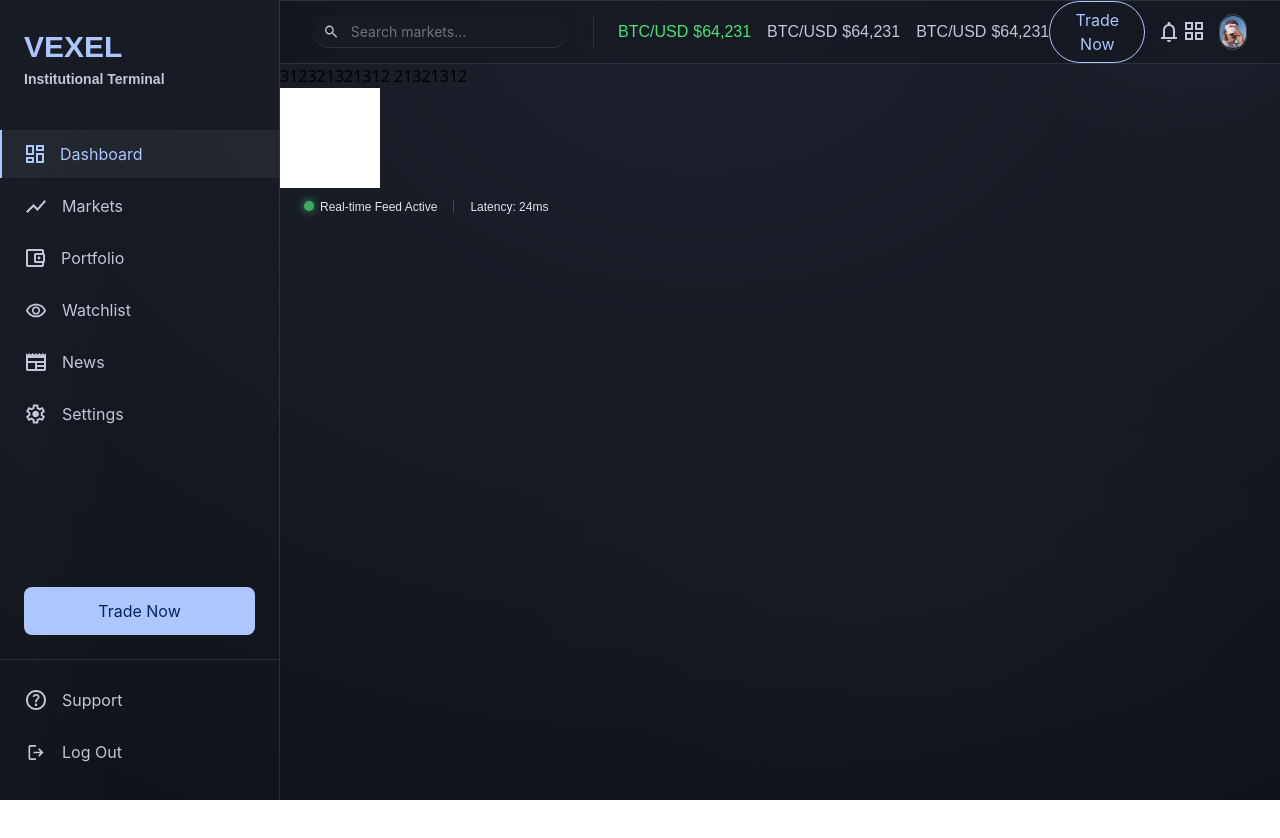
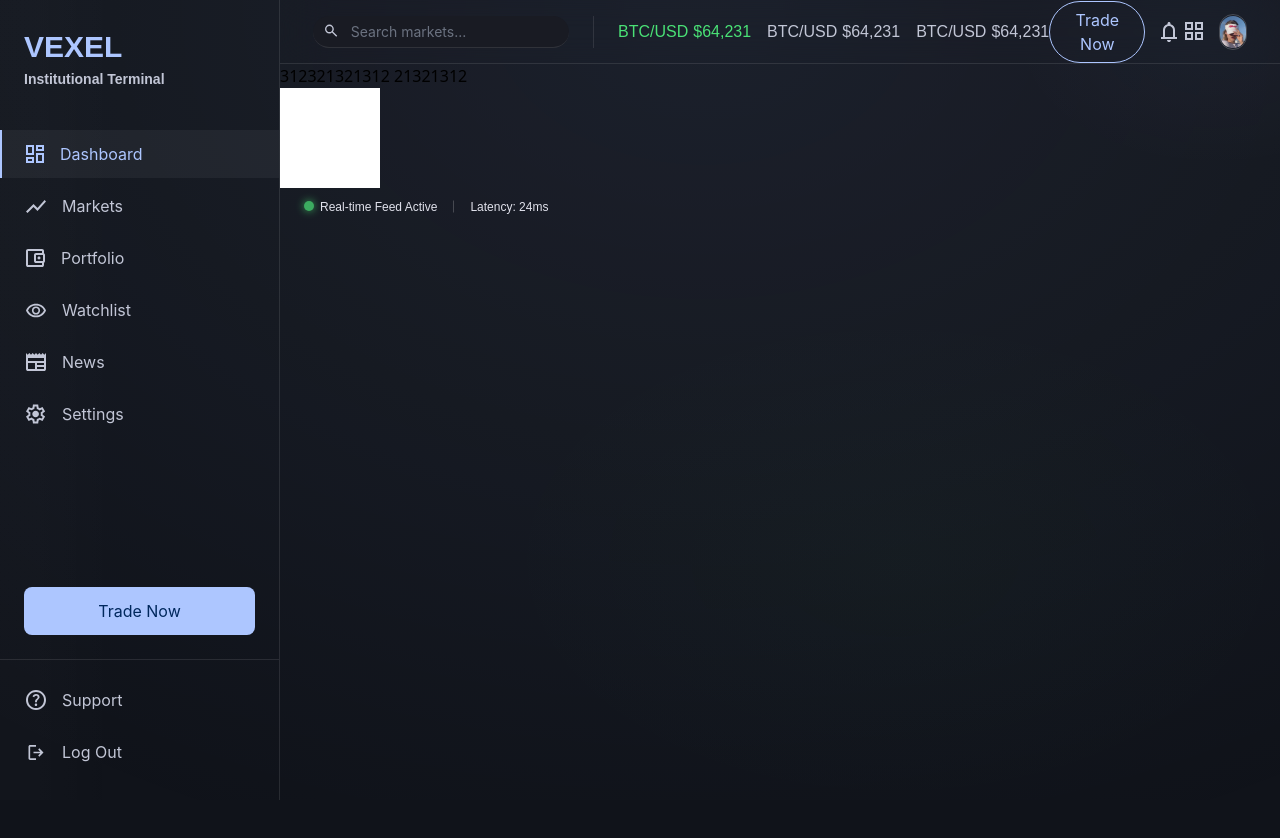
Before and after one commit to sdippy/Vexel, a React (Vite) app: page /Dashboard in a window 1280 px wide. Shown: the top 838 px of the page. Before the commit the page ends 800 px from the top, so only its background shows below. Built offline with nearby package versions, Linux system fonts and the light colour scheme.

Commit message:
fix(layout): исправлена фиксированная верстка layout и sidebar

```diff
--- a/src/components/Aside.tsx
+++ b/src/components/Aside.tsx
@@ -11,7 +11,7 @@ import Support from "../assets/icons_aside/Support_icon.svg?react";
 export default function Aside() {
   return (
     // aside
-    <div className="w-[280px] flex flex-col border-r-[1px] border-r-white/10 h-screen">
+    <div className="w-[280px] flex flex-col border-r-[1px] border-r-white/10 h-full">
       {/* logo */}
       <div className="pl-[24px] pt-[24px] flex flex-col">
         <h2 className="text-[30px] font-bold font-hanken text-[#ADC6FF]">
--- a/src/index.css
+++ b/src/index.css
@@ -1,3 +1,9 @@
 @tailwind base;
 @tailwind components;
 @tailwind utilities;
+
+@layer base {
+  html {
+    @apply bg-[#10131A];
+  }
+}
--- a/src/layouts/NavigationLayout.tsx
+++ b/src/layouts/NavigationLayout.tsx
@@ -4,21 +4,31 @@ import Header from "../components/Header";
 
 export function NavigationLayout() {
   return (
-    <div className="relative min-h-screen min-w-full flex bg-[#10131A] bg-[linear-gradient(90deg,rgba(255,255,255,0.01)_3%,rgba(255,255,255,0)_9%),radial-gradient(ellipse_120%_140%_at_55%_1%,rgba(173,198,255,0.08)_0%,rgba(173,198,255,0)_80%),radial-gradient(ellipse_40%_40%_at_70%_70%,rgba(74,225,118,0.02)_0%,rgba(74,225,118,0)_80%),radial-gradient(ellipse_20%_20%_at_95%_5%,rgba(173,198,255,0.03)_0%,rgba(173,198,255,0)_80%)]">
-      {/* SIDEBAR FIXED */}
-      <div className="sticky top-0">
+    <div className="min-h-screen bg-[#10131A]">
+      {/* Градиент — отдельный слой, не перерисовывается при скролле */}
+      <div
+        className="fixed inset-0 z-0 pointer-events-none"
+        style={{
+          background: `
+            linear-gradient(90deg, rgba(255,255,255,0.01) 3%, rgba(255,255,255,0) 9%),
+            radial-gradient(ellipse 120% 140% at 55% 1%, rgba(173,198,255,0.08) 0%, rgba(173,198,255,0) 80%),
+            radial-gradient(ellipse 40% 40% at 70% 70%, rgba(74,225,118,0.02) 0%, rgba(74,225,118,0) 80%),
+            radial-gradient(ellipse 20% 20% at 95% 5%, rgba(173,198,255,0.03) 0%, rgba(173,198,255,0) 80%)
+          `,
+          willChange: "transform", // переносит на отдельный GPU слой
+        }}
+      />
+
+      <aside className="fixed inset-y-0 left-0 z-40 w-[280px]">
         <Aside />
-      </div>
+      </aside>
 
-      {/* MAIN AREA */}
-      <div className="flex-1 flex flex-col h-screen">
-        {/* HEADER FIXED */}
-        <header className="h-[64px] sticky top-0 z-50 bg-[#10131A]/40 backdrop-blur-xl border-b border-t border-white/10">
-          <Header />
-        </header>
+      <header className="fixed top-0 left-[280px] right-0 z-50 h-[64px]  backdrop-blur-xl border-b border-white/10">
+        <Header />
+      </header>
 
-        {/* SCROLLABLE CONTENT */}
-        <main className="flex-1 overflow-y-auto">
+      <div className="relative z-10 ml-[280px] pt-[64px]">
+        <main>
           <Outlet />
         </main>
       </div>
```
